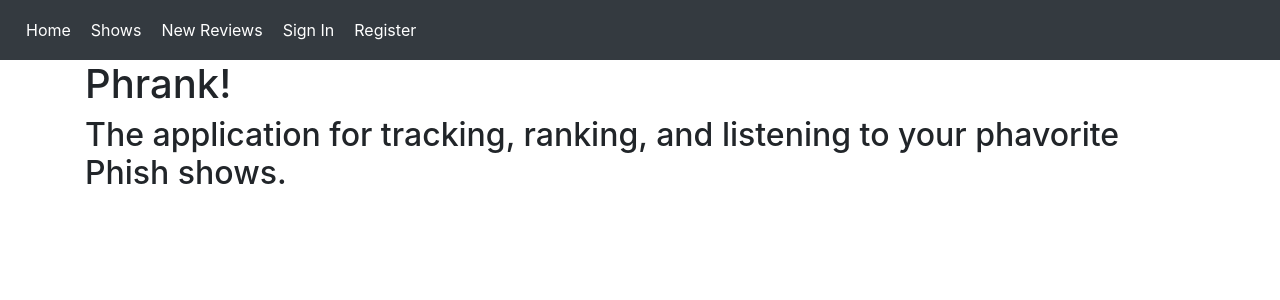
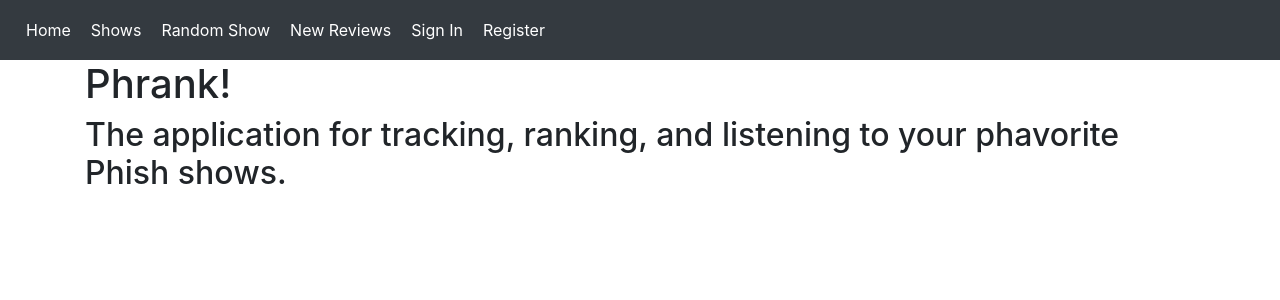
Before and after one commit to srolandmarshall/phrank, a React (Create React App) app in the folder client/: page / in a window 1280 px wide. Shown: the top 300 px of the page. Built offline with nearby package versions, Linux system fonts and the light colour scheme; no server answers.

Commit message:
Added Random show routes to client

```diff
--- a/client/src/Root.js
+++ b/client/src/Root.js
@@ -9,6 +9,7 @@
 import SignUpContainer from './containers/SignUpContainer'
 import ShowsContainer from './containers/ShowsContainer'
 import SignInContainer from './containers/SignInContainer'
+import Random from './containers/RandomShow'
 import Newest from './containers/Newest'
 import {registerUser, loginUser, getCurrentUser} from './actions/userActions'
 import NavBar from './components/NavBar'
@@ -33,6 +34,7 @@
           <Route path="/sign_up" render={()=> <SignUpContainer />}/>
           <Route path="/myshows" render={() => <MyShows />}/>
           <Route path="/newest" render={() => <Newest />}/>
+          <Route path="/random" render={() => <Random />} />
           <Route path="/logout" render={() => <LogOut />} />
           <Route exact path="/shows" render={() => <ShowsContainer />} />
         </Router>
--- a/client/src/components/NavBar.js
+++ b/client/src/components/NavBar.js
@@ -8,6 +8,7 @@
         <Nav className="mr-auto">
           <Link className="topLink" to="/">Home</Link>
           <Link className="topLink" to="/shows">Shows</Link>
+          <Link className="topLink" to="/random">Random Show</Link>
           <Link className="topLink" to="/newest">New Reviews</Link>
           <Link className="topLink" to="/sign_in">Sign In</Link>
           <Link className="topLink" to="/sign_up">Register</Link>
@@ -20,6 +21,7 @@
           <Link className="topLink" to="/">Home</Link>
           <Link className="topLink" to="/myshows">My Shows</Link>
           <Link className="topLink" to="/shows">Shows</Link>
+          <Link className="topLink" to="/random">Random Show</Link>
           <Link className="topLink" to="/newest">New Reviews</Link>
           <Link className="topLink" to="/logout">Log Out</Link>
         </Nav>
```
